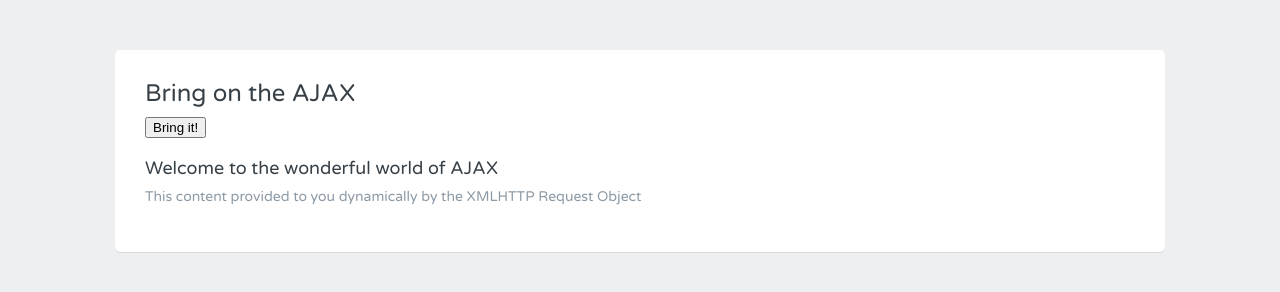
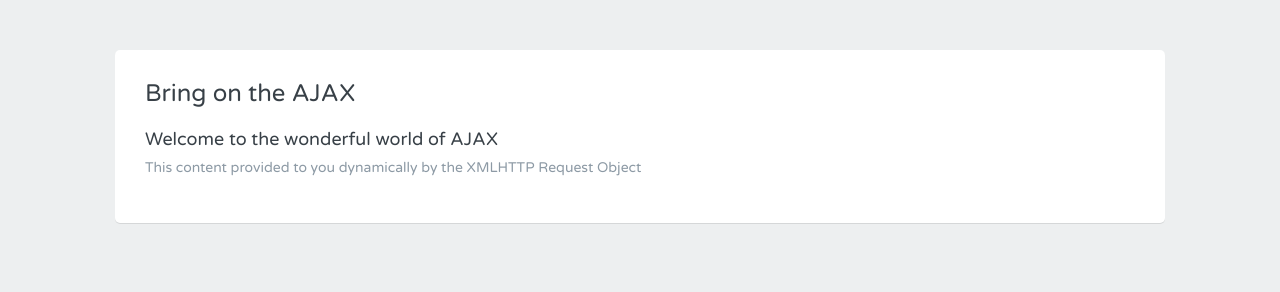
Before and after one commit to jschwarzwalder/Introduction-to-Javascript, a plain HTML site: page Treehouse/Ajax/index.html in a window 1280 px wide. Drawn offline with Linux system fonts and the light colour scheme.

Commit message:
Original

```diff
--- a/Treehouse/Ajax/index.html
+++ b/Treehouse/Ajax/index.html
@@ -33,7 +33,7 @@
         <div class="grid-100">
           <div class="heading">
             <h1>Bring on the AJAX</h1>
-            <button id="load" onclick="sendAJAX()">Bring it!</button>
+
           </div>
           <div id="ajax">
 
```
